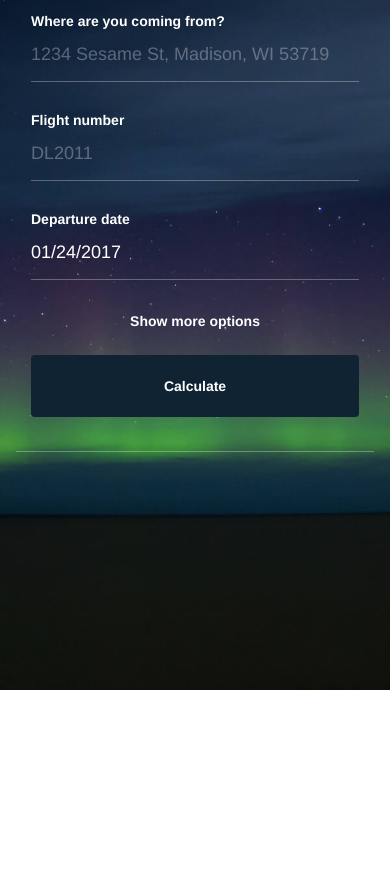
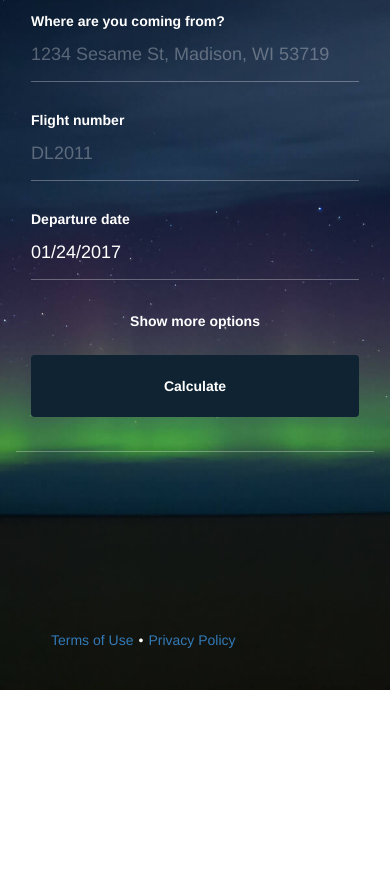
Before and after one commit to hwangm/Wings, a Node server app: page / in a window 390 px wide. Shown: the part 154-1026 px from the top of the page. Run offline with Node 20, Linux system fonts and the light colour scheme; some libraries are stand-ins or nearby versions.

Commit message:
Add terms of service and privacy policy links

```diff
--- a/public/stylesheets/style.css
+++ b/public/stylesheets/style.css
@@ -376,3 +376,18 @@ img#loadingRow {
     margin-top: 5px;
   }
 }
+/*
+* Footer
+*/
+.footer {
+  position: absolute;
+  bottom: 0;
+  height: 60px;
+}
+.footer a {
+  margin: auto 5px auto 5px;
+}
+.footer .col-md-12 {
+  text-align: center;
+  color: #fff;
+}
--- a/public/stylesheets/style.styl
+++ b/public/stylesheets/style.styl
@@ -311,3 +311,17 @@ img#loadingRow
     text-align: left
     font-weight: normal !important
     margin-top: 5px
+
+/*
+* Footer
+*/
+
+.footer
+  position: absolute
+  bottom: 0
+  height: 60px
+  a
+    margin: auto 5px auto 5px
+  .col-md-12
+    text-align: center
+    color: white
--- a/views/index.pug
+++ b/views/index.pug
@@ -68,30 +68,37 @@ block content
     div.row#mobileButton
       div.col-md-12.nested-group
         button.btn.btn-primary(type="button", id="mobileCalculateButton") Calculate
-    div.row
-      img#loadingRow.hidden(src="/images/rolling.gif", alt="loading image")
-    div.row.results
-      div.col-md-12#timeToLeaveWrapper
-        h3#timeToLeave
-    div.row.results
-      div.col-md-5
-        div.row
-          div.col-md-12#timeToAirportWrapper(style="display:none")
-            span.glyphicon.glyphicon-record
-            span#timeToAirport
-            div#timeToAirportDetails.results-line
-          div.col-md-12#flightInformationWrapper(style="display:none")
-            span.glyphicon.glyphicon-record
-            span#flightInformation
-            div#flightInformationDetails.results-line
-          div.col-md-12#arriveAtGateWrapper(style="display:none")
-            span.glyphicon.glyphicon-record
-            span#arriveAtGate
-            div#arriveAtGateDetails.results-noline
-          div.col-md-12#errorWrapper
-      div.col-md-7#map
-        div#map-panel
-        div#right-panel
+  div.row
+    img#loadingRow.hidden(src="/images/rolling.gif", alt="loading image")
+  div.row.results
+    div.col-md-12#timeToLeaveWrapper
+      h3#timeToLeave
+  div.row.results
+    div.col-md-5
+      div.row
+        div.col-md-12#timeToAirportWrapper(style="display:none")
+          span.glyphicon.glyphicon-record
+          span#timeToAirport
+          div#timeToAirportDetails.results-line
+        div.col-md-12#flightInformationWrapper(style="display:none")
+          span.glyphicon.glyphicon-record
+          span#flightInformation
+          div#flightInformationDetails.results-line
+        div.col-md-12#arriveAtGateWrapper(style="display:none")
+          span.glyphicon.glyphicon-record
+          span#arriveAtGate
+          div#arriveAtGateDetails.results-noline
+        div.col-md-12#errorWrapper
+    div.col-md-7#map
+      div#map-panel
+      div#right-panel
+  footer.footer
+    div.container
+      div.row
+        div.col-md-12
+          a(href='#') Terms of Use
+          | &#8226;
+          a(href='#') Privacy Policy
 
   script(src="/plugins/moment.js", type="text/javascript")
   script(src="/plugins/pikaday.js", type="text/javascript")
```
